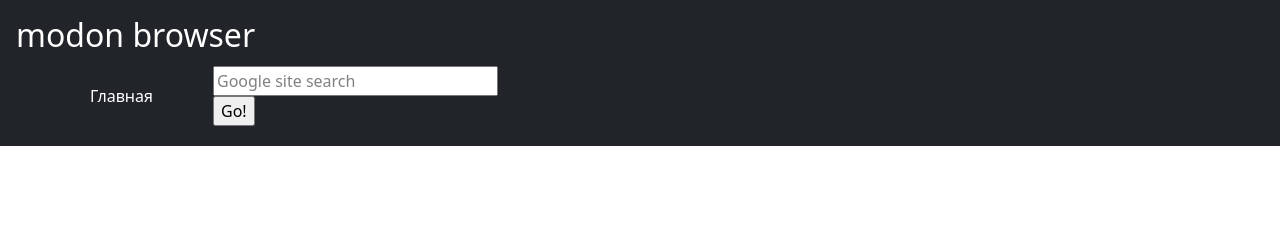
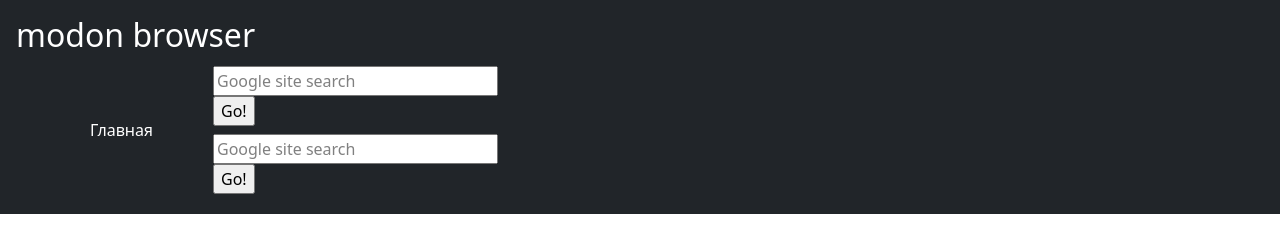
Before and after one commit to mod-on/modon, a plain HTML site: page index.html in a window 1280 px wide. Drawn offline with nearby package versions, Linux system fonts and the light colour scheme.

Commit message:
Update index.html

```diff
--- a/index.html
+++ b/index.html
@@ -30,8 +30,18 @@
   <input type="hidden" name="sitesearch" value="yoursite.com" /></td></tr>
   </table>
   </div>
+<form method="get" action="http://www.google.com/search">
+<div style="padding:4px;width:15em;">
+  <table border="0" align="center" cellpadding="0">
+  <tr><td>
+  <input type="text"   name="q" size="25" style="color:#808080;"
+  maxlength="255" value="Google site search"
+  onfocus="if(this.value==this.defaultValue)this.value=''; this.style.color='black';" onblur="if(this.value=='')this.value=this.defaultValue; "/>
+  <input type="submit" value="Go!" />
+  <input type="hidden" name="sitesearch" value="" /></td></tr>
+  </table>
+  </div>
 </form>
-        </form>
       </div>
     </div>
   </header>
```
